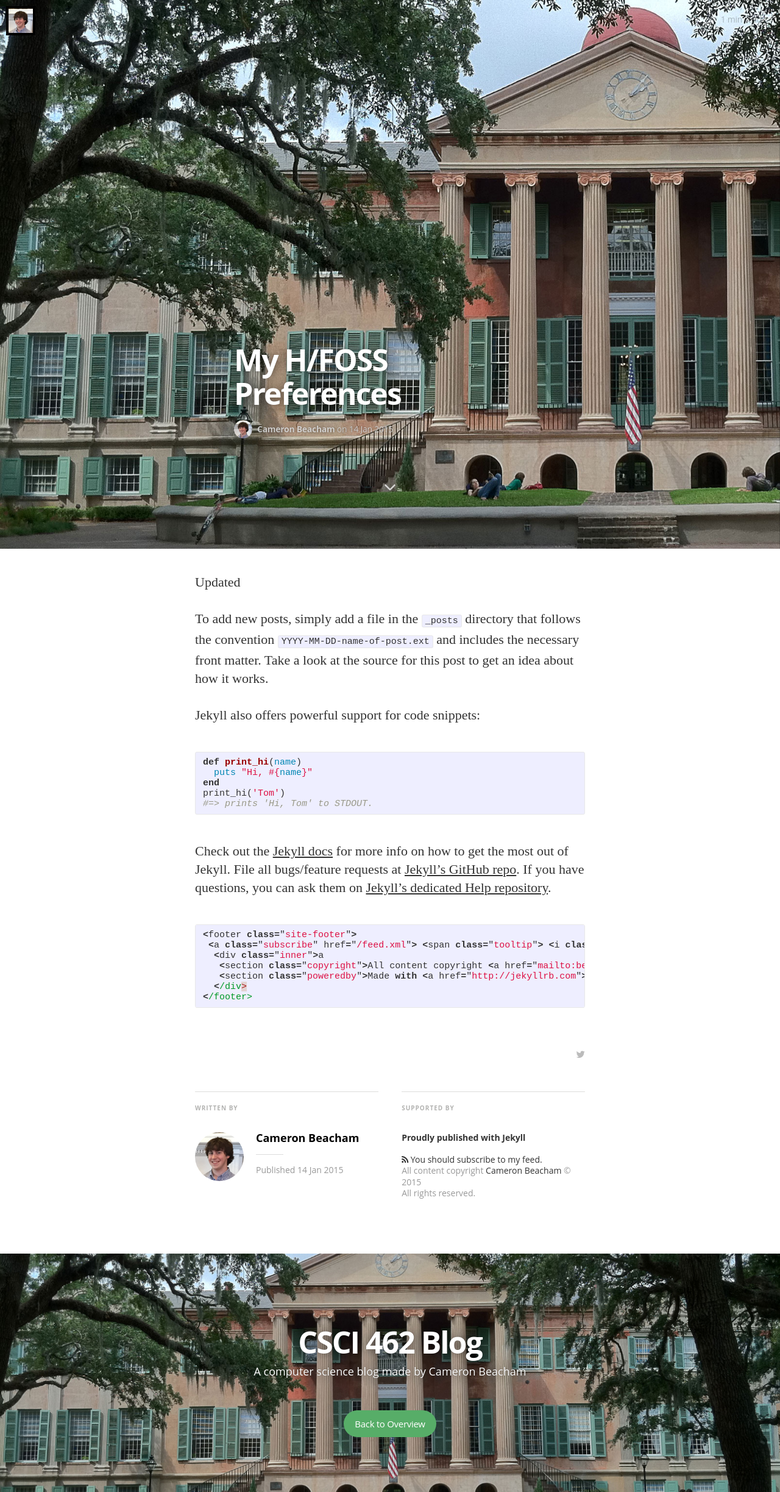
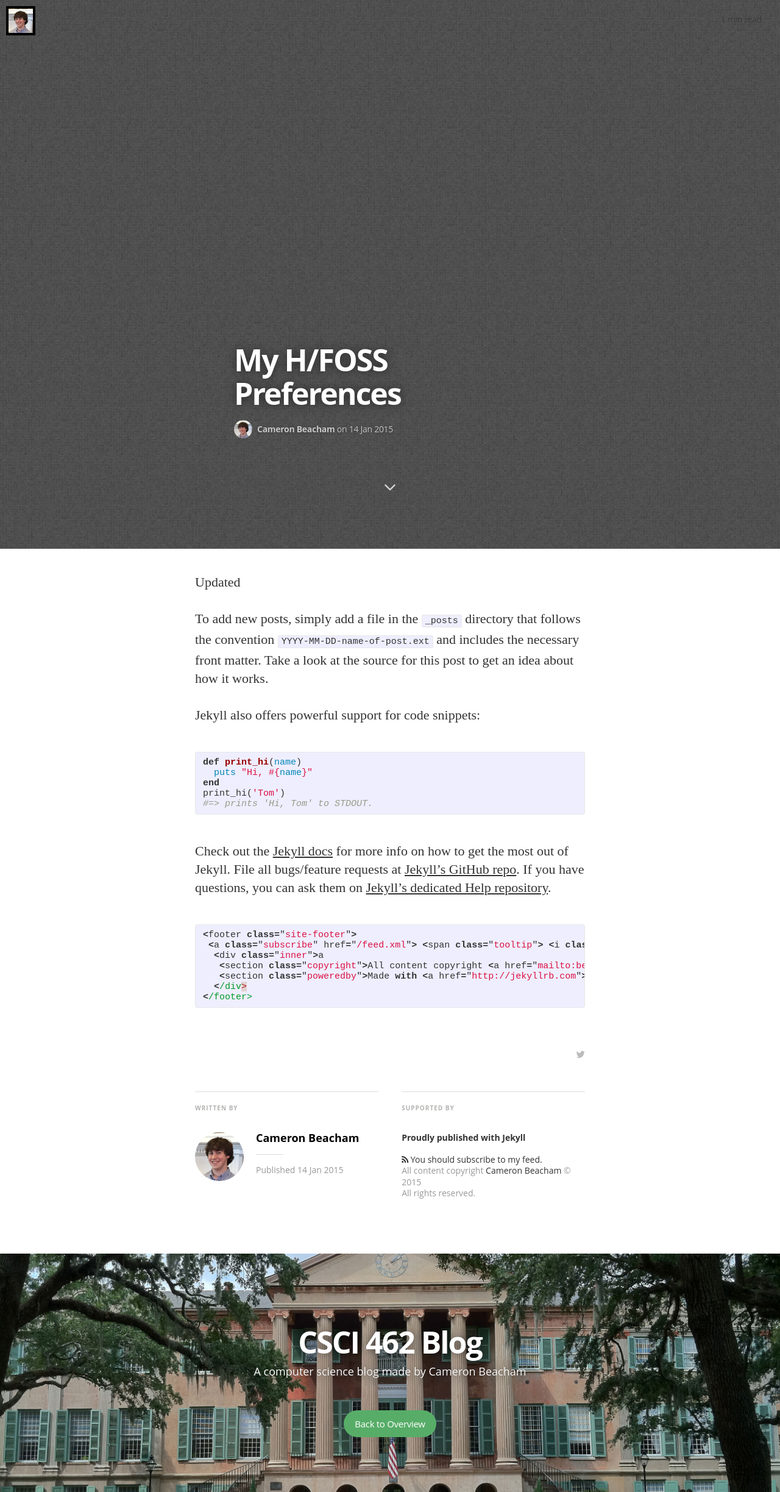
Before and after one commit to beachamc/beachamc.github.io, a Jekyll site: the page built from _posts/2015-01-14-My-HFOSS-Preferences.markdown, in a window 1280 px wide. Shown: the whole page at 61% size. Built offline with Jekyll 4.4.1, drawn with Linux system fonts in a browser that asks for light colours; nearby versions of some CDN libraries; some web fonts are replaced; Markdown is read by kramdown in place of the engine named in the settings.

Commit message:
updating photos

```diff
--- a/_posts/2015-01-14-My-HFOSS-Preferences.markdown
+++ b/_posts/2015-01-14-My-HFOSS-Preferences.markdown
@@ -4,7 +4,7 @@ title:  "My H/FOSS Preferences"
 date:   2015-01-14 20:09:25
 categories: homework
 tags: featured
-image: /assets/images/cover.jpg
+image: /assets/images/desktop.jpg
 ---
 Updated
 
```
Also changed, not shown: assets/images/desktop.jpg (added), 3 other files.
